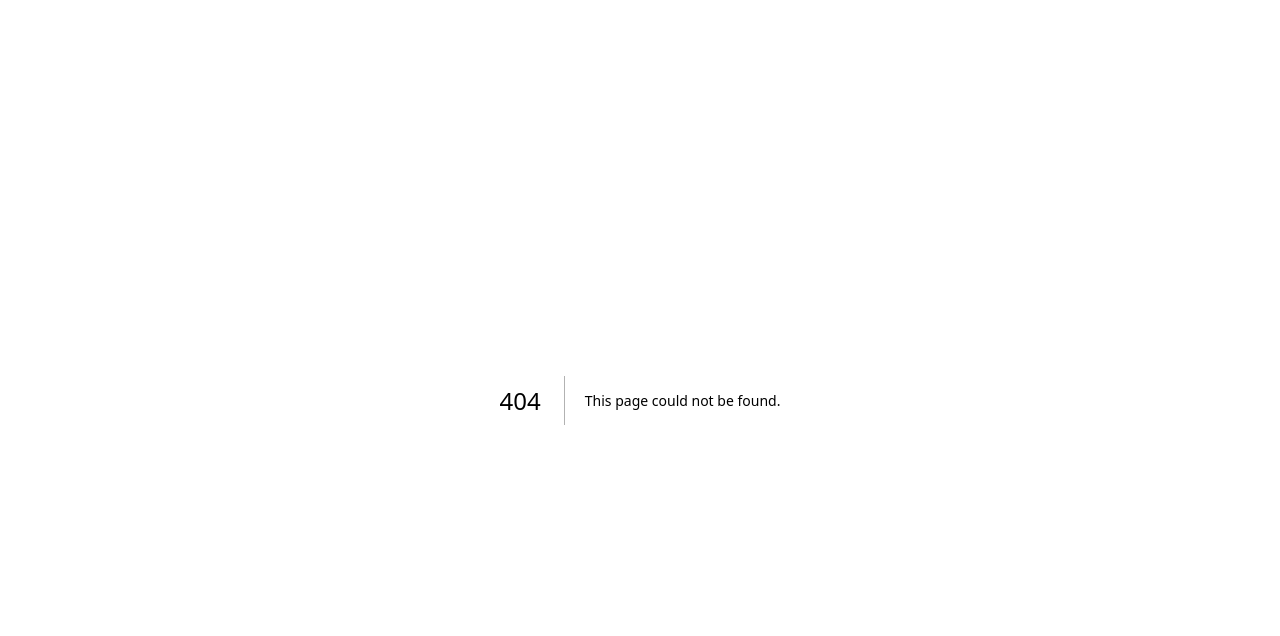
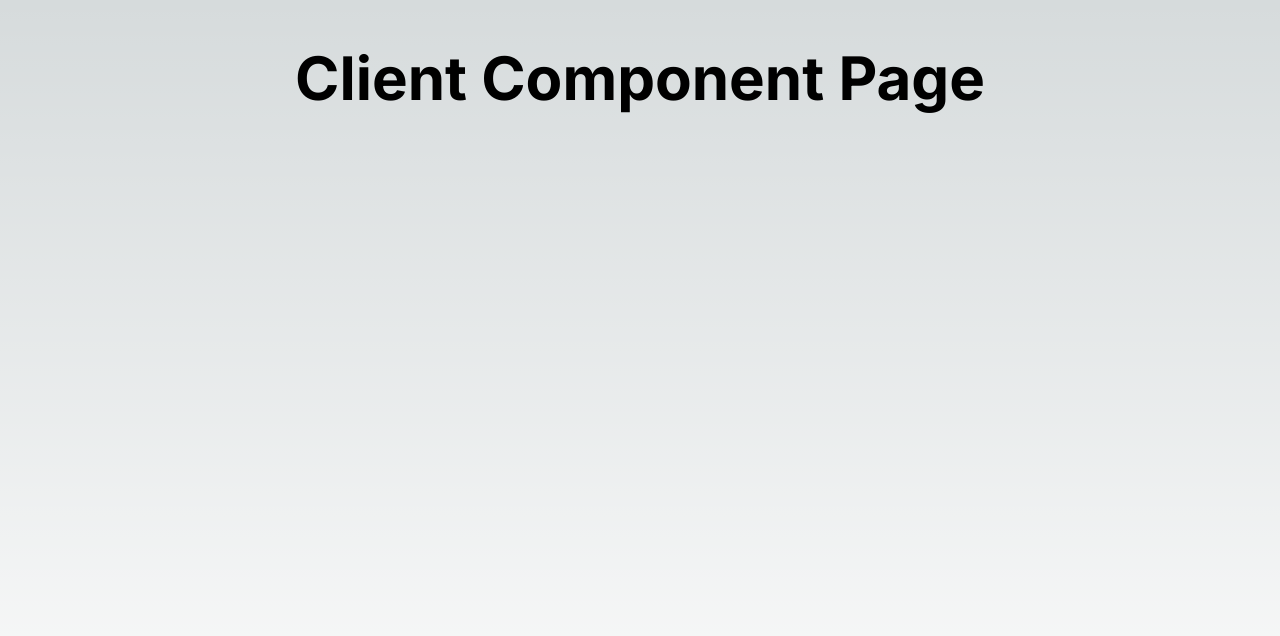
Before and after one commit to 9yamamo9/sandbox-next-app-router, a Next.js app: page /client-component in a window 1280 px wide. Before the commit this address had no page. Shown: the top 636 px of the page. Built offline with nearby package versions, Linux system fonts and the light colour scheme.

Commit message:
add: create a route for the client component

```diff
--- /dev/null
+++ b/app/(sample)/client-component/page.tsx
@@ -0,0 +1,11 @@
+'use client'
+
+const ClientComponent = () => {
+  return (
+    <div className="min-h-screen">
+      <h1 className="mt-12 text-center text-6xl font-bold">Client Component Page</h1>
+    </div>
+  )
+}
+
+export default ClientComponent
--- a/app/page.tsx
+++ b/app/page.tsx
@@ -16,7 +16,7 @@ export default function Home() {
   const props: HomeProps = {
     links: [
       { path: 'counter', title: 'Counter' },
-      { path: '', title: 'Client Component' },
+      { path: 'client-component', title: 'Client Component' },
       { path: '', title: 'Server Component' }
     ]
   }
```
